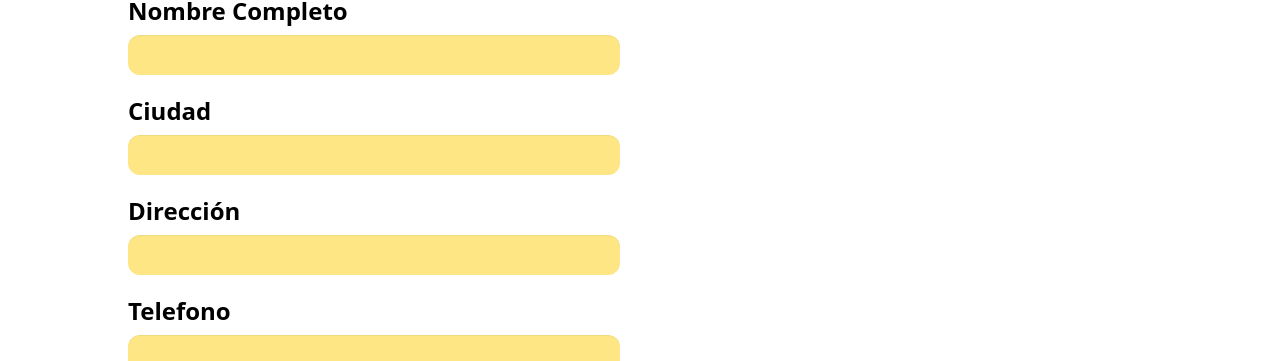
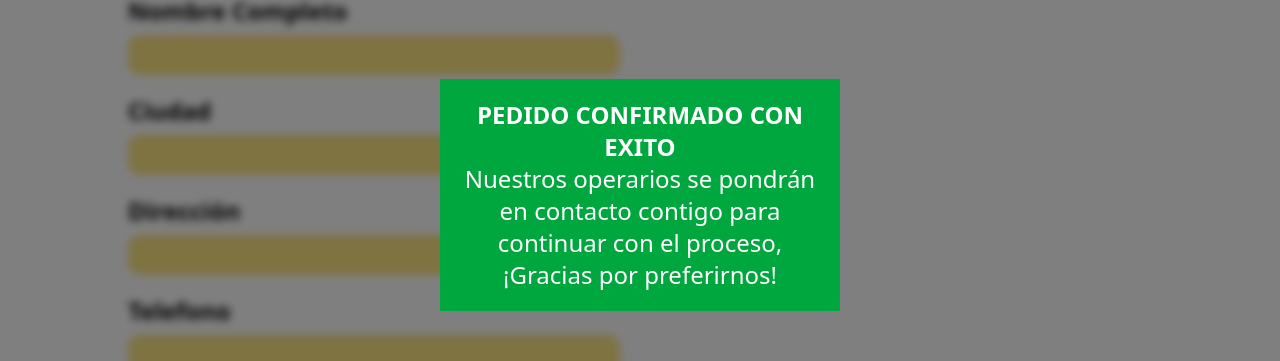
Before and after one commit to boren-p/la-rueca-suiza, a React (Vite) app: page /order in a window 1280 px wide. Shown: the part 205-566 px from the top of the page. Built offline with nearby package versions, Linux system fonts and the light colour scheme; no server answers.

Commit message:
cambios finales al estado done

```diff
--- a/src/comps/Form.jsx
+++ b/src/comps/Form.jsx
@@ -1,6 +1,7 @@
 import React, { useReducer, useState } from 'react';
 import { useCart } from '../context/CartContext';
 import Checkbox from '../assets/Checkbox';
+import { useNavigate } from 'react-router-dom';
 
 
 const inState = {
@@ -39,6 +40,7 @@ const Form = () => {
     const [ error, setError ] = useState(false);
     const { cart, total, advance, advanceValue, increaseAdvance, decreaseAdvance, removeFromCart } = useCart();
     const [ done, setDone ] = useState(false)
+    const nav = useNavigate();
 
     async function HandleSubmit (e){
         e.preventDefault();
@@ -71,7 +73,8 @@ const Form = () => {
                 setDone(true)
                 setTimeout(()=>{
                     window.location.reload();
-                }, 2000)
+                    nav("/")
+                }, 4000)
             }
         } catch (error) {
         }
@@ -80,12 +83,12 @@ const Form = () => {
     }
     return (
         <div className='relative py-20 px-[10%] w-full'>
-            {done && <div className='fixed inset-0 z-50 w-screen h-screen bg-black/50 backdrop-blur-xs flex items-center justify-center'>
-                <div className='px-5 py-2 bg-green-600 text-white text-center text-2xl font-semibold'>
-                    <h2>PEDIDO CONFIRMADO CON EXITO</h2>
+            <div className='fixed inset-0 z-50 w-screen h-screen bg-black/50 backdrop-blur-xs flex items-center justify-center'>
+                <div className='p-5 bg-green-600 max-w-100 text-white text-center text-2xl '>
+                    <h2 className=' font-semibold'>PEDIDO CONFIRMADO CON EXITO</h2>
                     <p>Nuestros operarios se pondrán en contacto contigo para continuar con el proceso, ¡Gracias por preferirnos!</p>
                 </div>
-            </div>}
+            </div>
             <h1 className='font-semibold text-4xl my-10'>Finaliza tu pedido</h1>
             <div className='flex flex-col-reverse md:flex-row items-start justify-center w-full gap-10'>
                 <div className='w-full md:w-[50%] flex flex-col'>
```
